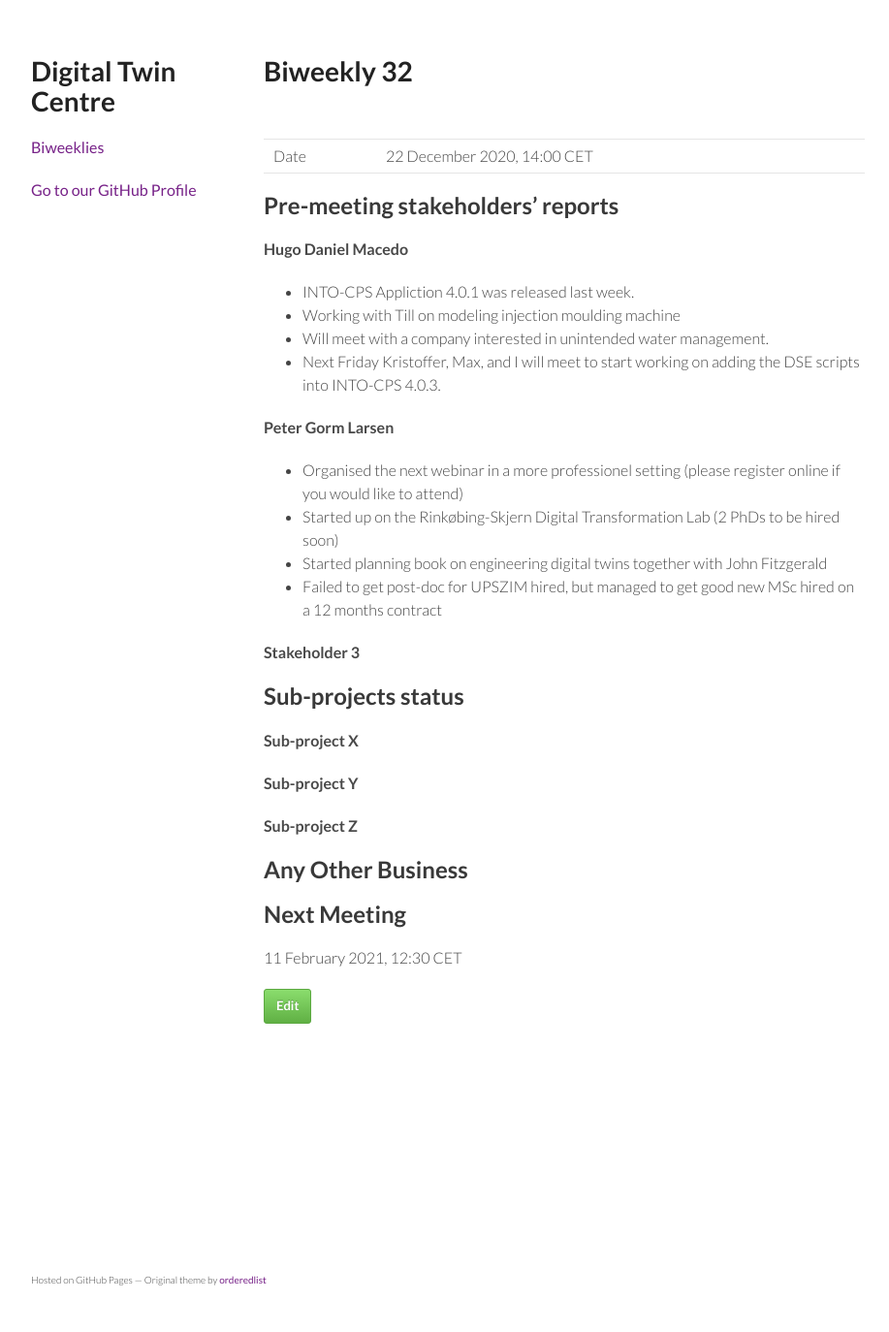
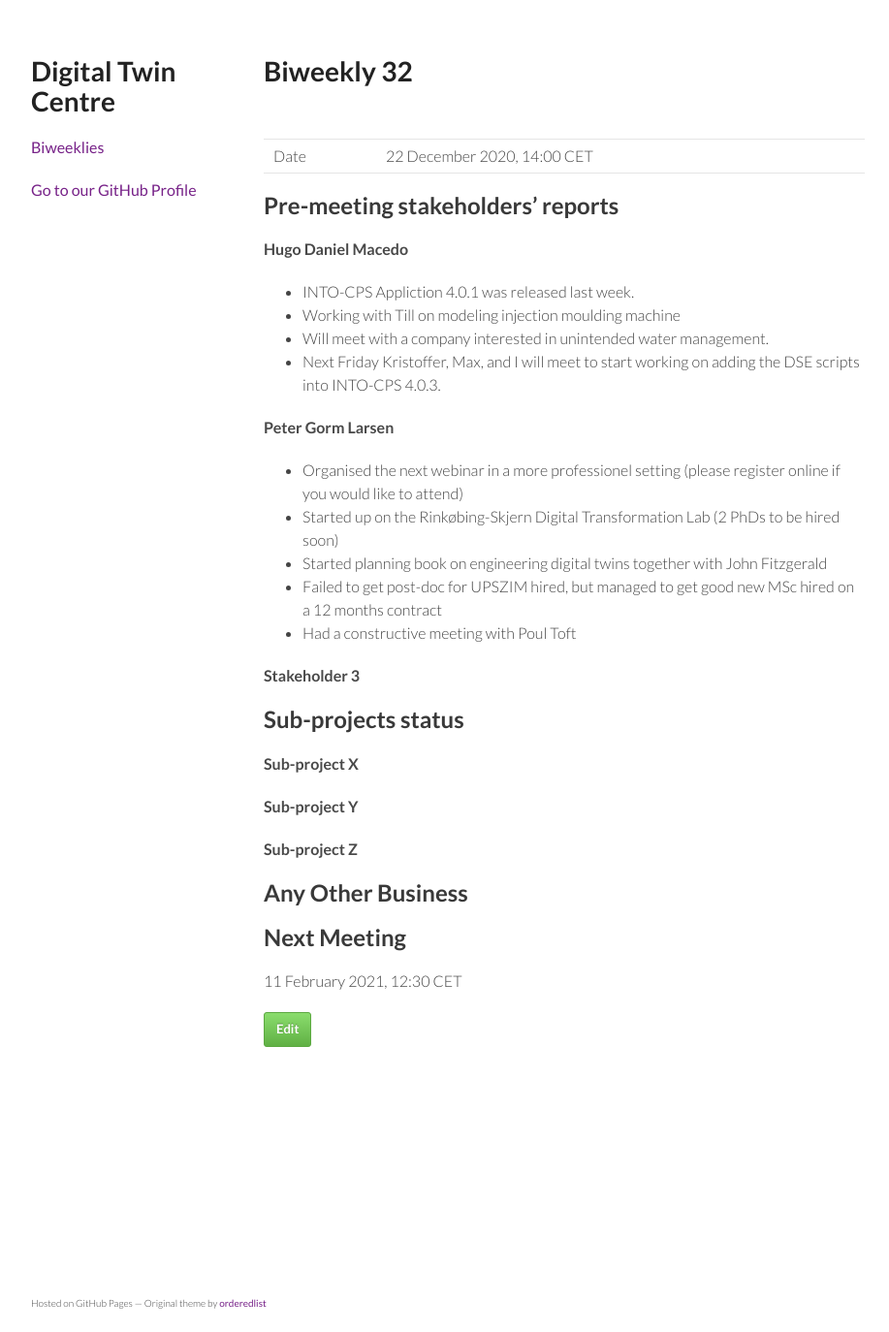
Before and after one commit to digitaltwincentre/digitaltwincentre.github.io, a Jekyll site: the page built from _biweeklies/Biweekly-32.md, in a window 1280 px wide. Shown: the whole page at 97% size, without its empty margins (178-1095 px from the left). Built offline with Jekyll 4.4.1, drawn with Linux system fonts in a browser that asks for light colours; nearby versions of some CDN libraries; before the commit the page ends 1350 px from its top, so only the background shows below that.

Commit message:
Update Biweekly-32.md

```diff
--- a/_biweeklies/Biweekly-32.md
+++ b/_biweeklies/Biweekly-32.md
@@ -32,6 +32,7 @@ date: 28 January 2021, 1230 CET
 * Started up on the Rinkøbing-Skjern Digital Transformation Lab (2 PhDs to be hired soon)
 * Started planning book on engineering digital twins together with John Fitzgerald
 * Failed to get post-doc for UPSZIM hired, but managed to get good new MSc hired on a 12 months contract
+* Had a constructive meeting with Poul Toft
 
 #### Stakeholder 3
 
```
